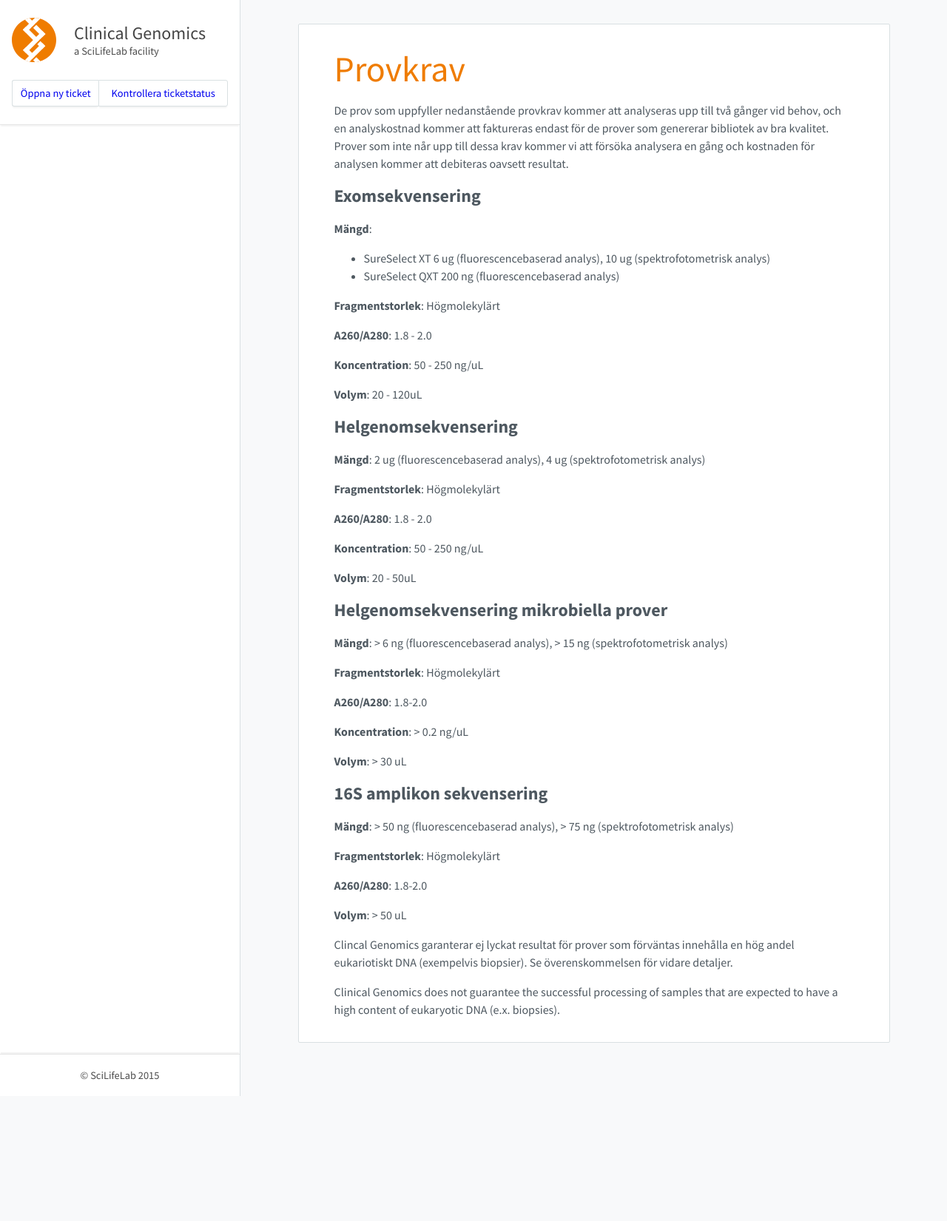
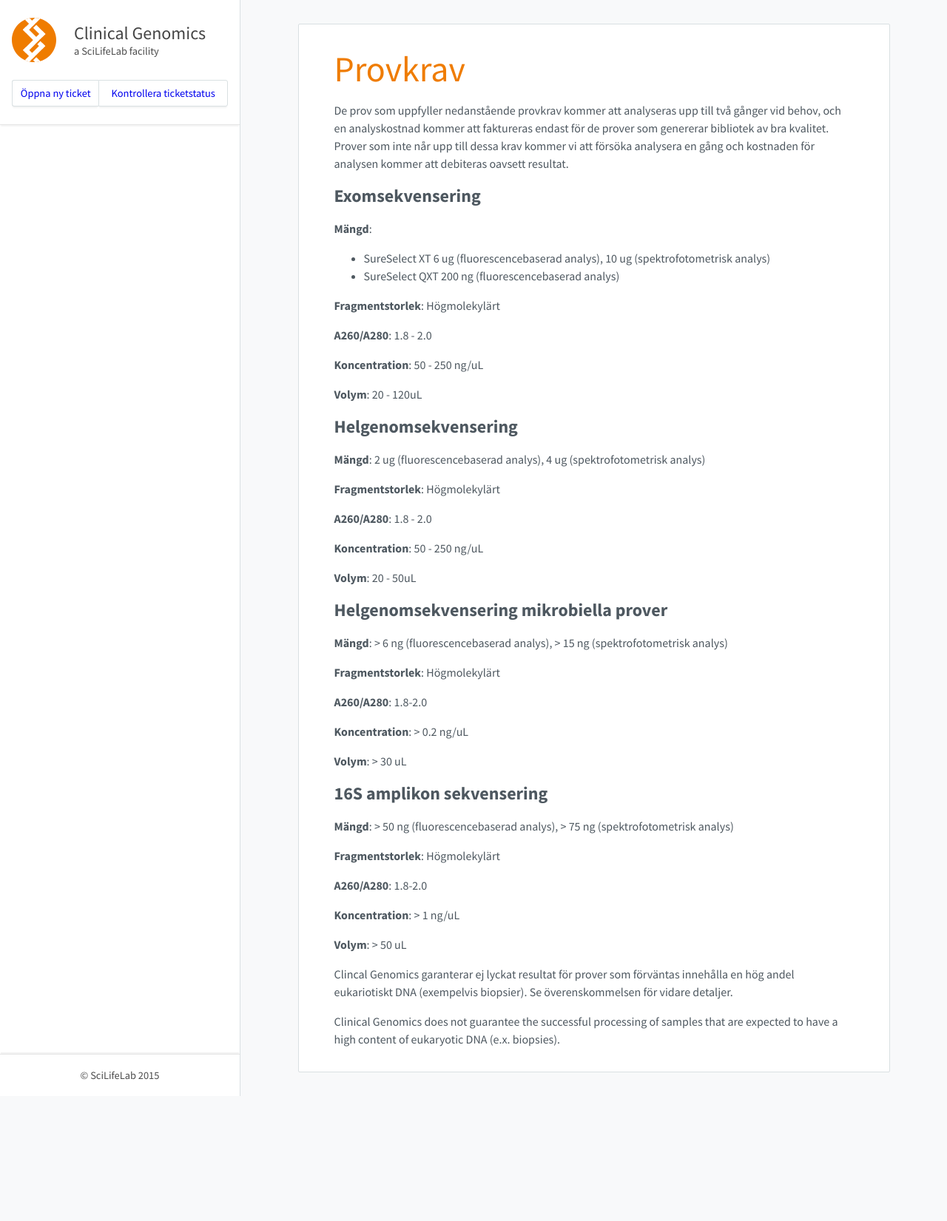
Before and after one commit to Clinical-Genomics/clinical-genomics.github.io, a Jekyll site: the page built from _pages/provkrav.md, in a window 1280 px wide. Shown: the whole page at 74% size. Built offline with Jekyll 4.4.1, drawn with Linux system fonts in a browser that asks for light colours; nearby versions of some CDN libraries.

Commit message:
Update provkrav.md

```diff
--- a/_pages/provkrav.md
+++ b/_pages/provkrav.md
@@ -50,6 +50,8 @@ De prov som uppfyller nedanstående provkrav kommer att analyseras upp till två
 
 **A260/A280**: 1.8-2.0
 
+**Koncentration**: > 1 ng/uL
+
 **Volym**: > 50 uL
 
 Clincal Genomics garanterar ej lyckat resultat för prover som förväntas innehålla en hög andel eukariotiskt DNA (exempelvis biopsier). Se överenskommelsen för vidare detaljer.
```
